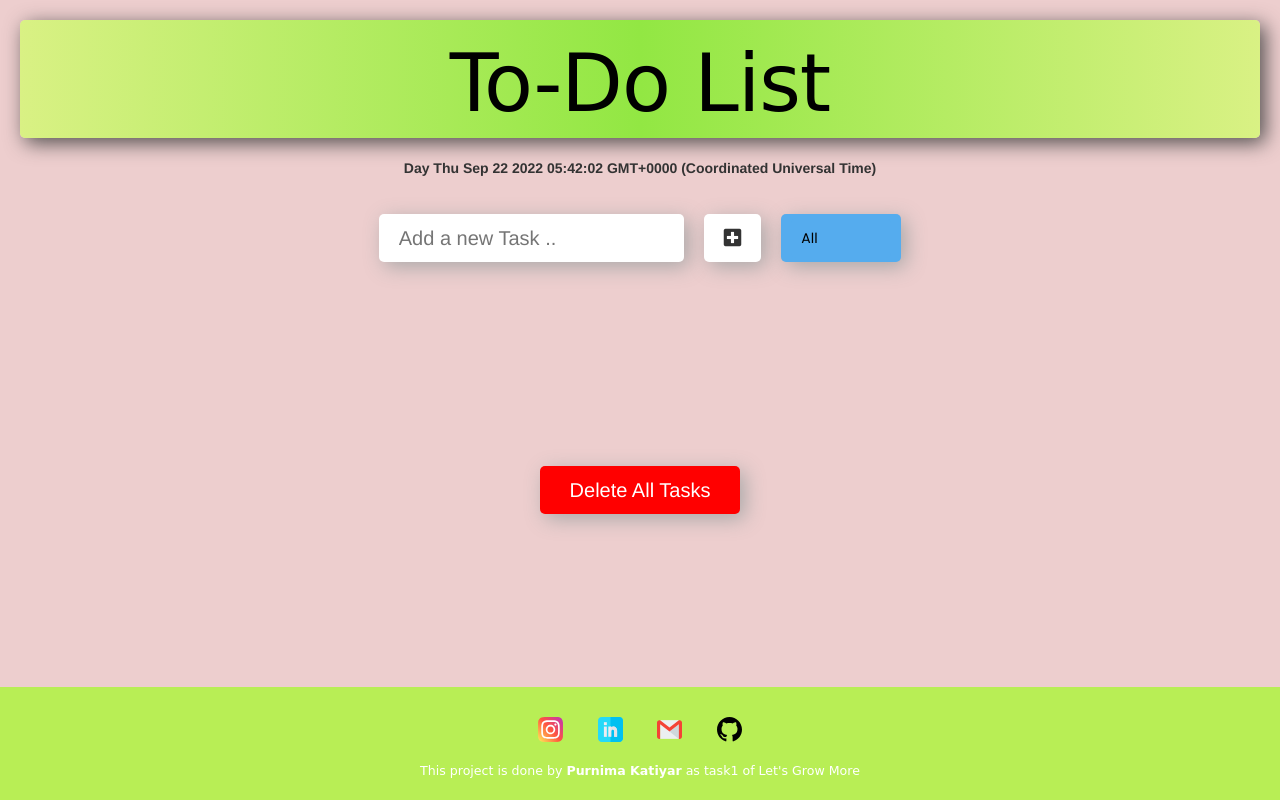
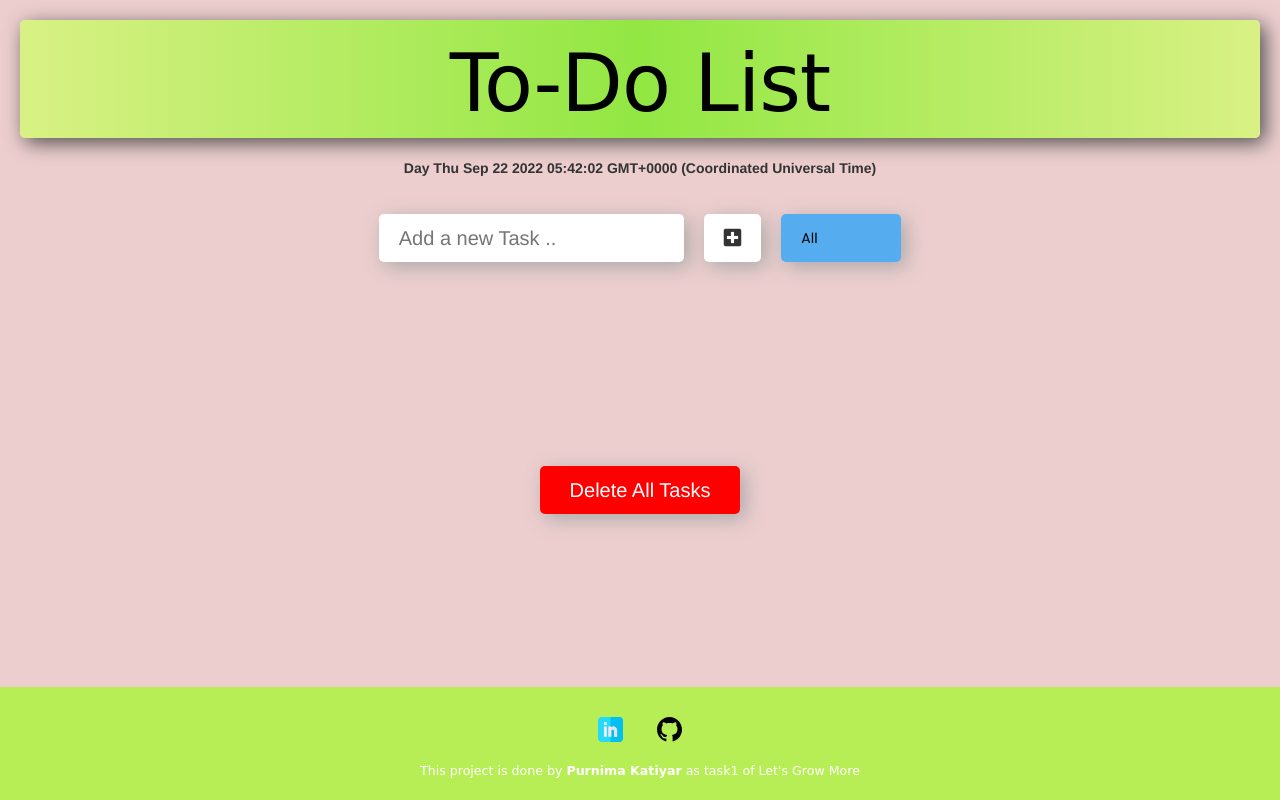
Before and after one commit to purnimakatiyar/lgmtasks, a plain HTML site: page index.html in a window 1280 px wide. Drawn offline with nearby package versions, Linux system fonts and the light colour scheme.

Commit message:
Update index.html

```diff
--- a/index.html
+++ b/index.html
@@ -63,14 +63,13 @@
 
     <footer class="footer">
         <div class="social-media">
-            <!-- instagram -->
-            <a class="link" href="https://www.instagram.com/vivek_30102/" target="_blank" rel="noopener noreferrer"><img class="social-icon" src="images/instagram.svg" alt="instagram" /></a>
+
+
             <!-- linkedin -->
-            <a class="link" href="https://www.linkedin.com/in/vivek-nishad-30102/" target="_blank" rel="noopener noreferrer"><img class="social-icon" src="images/linkedin.svg" alt="linkedin" /></a>
-            <!-- gmail -->
-            <a class="link" href="google_plus: vivekjnishad@gmail.com" target="_blank" rel="noopener noreferrer"><img class="social-icon" src="images/gmail.svg" alt="gmail" /></a>
+            <a class="link" href="https://www.linkedin.com/in/purnima-katiyar-6a1a92134/" target="_blank" rel="noopener noreferrer"><img class="social-icon" src="images/linkedin.svg" alt="linkedin" /></a>
+
             <!-- github -->
-            <a class="link" href="https://github.com/Vivek30102" target="_blank" rel="noopener noreferrer"><img class="social-icon" src="images/github.svg" alt="Github" /></a>
+            <a class="link" href="https://github.com/purnimakatiyar" target="_blank" rel="noopener noreferrer"><img class="social-icon" src="images/github.svg" alt="Github" /></a>
 
         </div>
         <p class="footer-desc">This project is done by <strong>Purnima Katiyar</strong> as task1 of Let's Grow More</a>
```
